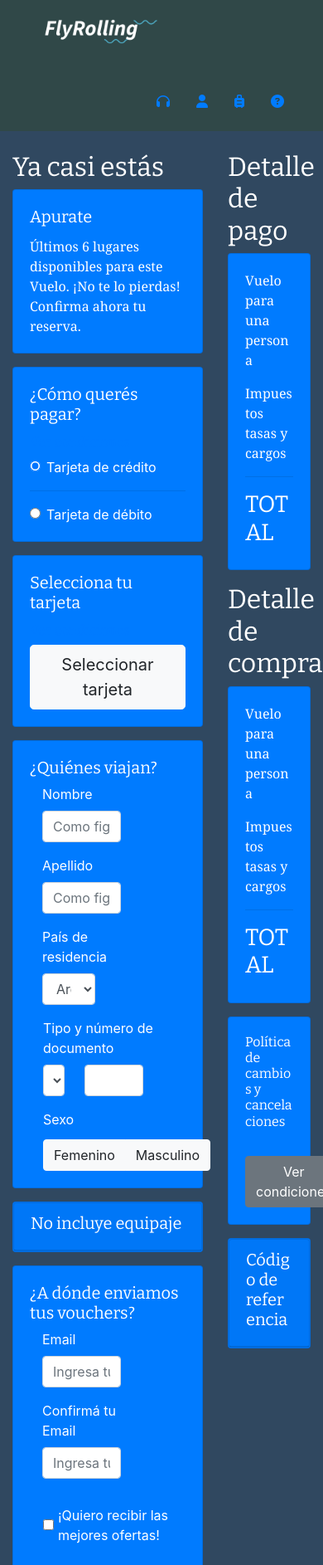
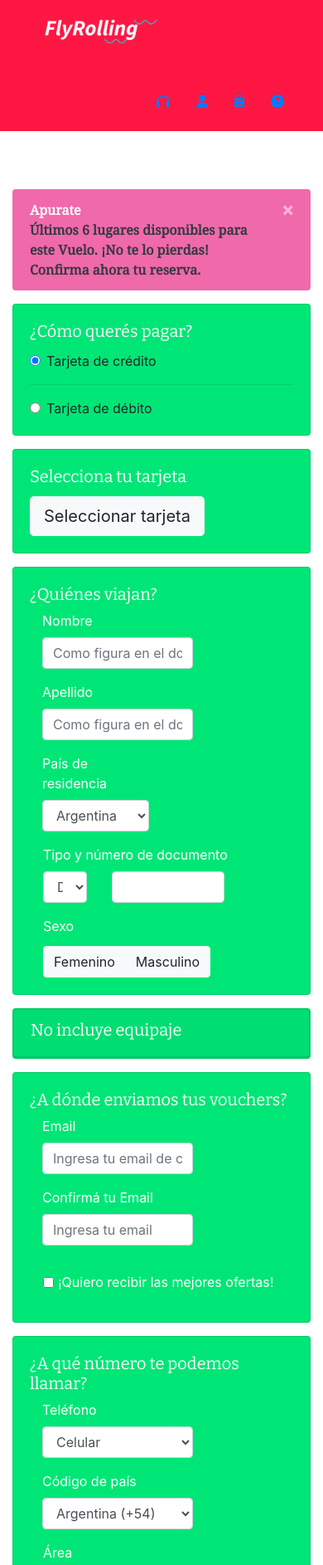
Before and after one commit to luiscazzullo/fly-rolling, a website built with Parcel: page src/checkout.html in a window 390 px wide. Shown: the top 1886 px of the page at 83% size. Built offline with nearby package versions, Linux system fonts and the light colour scheme.

Commit message:
Background color change

```diff
--- a/src/checkout.html
+++ b/src/checkout.html
@@ -13,7 +13,7 @@
     <!-- HEADER -->
     <div class="bg_navbar">
         <div class="container">
-            <div class="row justify-content-between">
+            <div class="row justify-content-between ">
                 <div class="col-sm-1 col-md-3 ">
                     <nav class="navbar">
                         <a class="navbar-brand navbar" href="./index.html">
@@ -21,8 +21,8 @@
                         </a>
                     </nav>
                 </div>
-               <div class="col-sm-11 col-md-9 ">
-                    <ul class="nav justify-content-end p-3">
+               <div class="col-sm-11 col-md-9 " style="border-bottom-left-radius: 24px;">
+                    <ul class="nav justify-content-end p-3 " >
                         <li class="nav-item">
                           <a class="nav-link active" href="index.html">
                             <i class="fas fa-headphones"></i>
@@ -57,18 +57,17 @@
     <!-- PAY -->
     <div class="container">
         <div class="row ">
-            <div class="col-8 mt-4">
+            <div class="col-md-8 mt-4">
                 <h2>Ya casi estás</h2>
-                <div class="card text-white bg-primary mb-3" >
-                    <div class="card-body">
-                        <h5 class="card-title">Apurate</h5>
-                        <p class="card-text">Últimos 6 lugares disponibles para este Vuelo. ¡No te lo pierdas! Confirma ahora tu reserva.</p>
-                    </div>
-                </div>
-                <div class="card text-white bg-primary mb-3" >
+                <div class="alert  bg-alert alert-dismissible fade show" role="alert">
+                    <strong>Apurate</strong> <br> <strong class="text-dark"> Últimos 6 lugares disponibles para este Vuelo. ¡No te lo pierdas! Confirma ahora tu reserva.</strong>
+                    <button type="button" class="close" data-dismiss="alert" aria-label="Close">
+                      <span aria-hidden="true">&times;</span>
+                    </button>
+                 </div>
+                <div class="card bg-lgreen mb-3">
                     <div class="card-body">
                         <h5 class="card-title border-dark">¿Cómo querés pagar?</h5>
-                        <h6><a href="">Ver condiciones</a></h6>
                         <div class="form-check">
                             <input class="form-check-input" type="radio" name="exampleRadios" id="exampleRadios1" value="option1" checked>
                             <label class="form-check-label" for="exampleRadios1">
@@ -84,10 +83,9 @@
                         </div>
                     </div>
                 </div>
-                <div class="card text-white bg-primary mb-3" >
+                <div class="card text-dark bg-lgreen mb-3" >
                     <div class="card-body">
                         <h5 class="card-title border-dark">Selecciona tu tarjeta</h5>
-                        <h6><a href="">Ver condiciones</a></h6>
                         <button type="button" class="btn btn-light btn-lg" data-toggle="modal" data-target="#exampleModalLong">Seleccionar tarjeta</button>
                         <div class="modal fade " id="exampleModalLong" tabindex="-1" role="dialog" aria-labelledby="exampleModalLongTitle" aria-hidden="true">
                             <div class="modal-dialog" role="document">
@@ -159,7 +157,7 @@
                         </div>
                     </div>
                 </div>
-                <div class="card text-white bg-primary mb-3" >
+                <div class="card text-white bg-lgreen mb-3" >
                     <div class="card-body">
                         <h5>¿Quiénes viajan?</h5>
                         <form >
@@ -212,9 +210,9 @@
                         </form>
                     </div>
                 </div>
-                <div class="card text-white bg-primary mb-3">
+                <div class="card text-dark bg-lgreen mb-3">
                     <div id="accordion">
-                        <div class="card text-white bg-primary mb-0">
+                        <div class="card text-dark bg-lgreen mb-0">
                             <div class="card-header" >
                             <a class="card-link" data-toggle="collapse" href="#collapseOne" >
                                 <h5>No incluye equipaje</h5>
@@ -279,7 +277,7 @@
                         </div>
                     </div>
                 </div>
-                <div class="card text-white bg-primary mb-3" >
+                <div class="card text-white bg-lgreen mb-3" >
                     <div class="card-body">
                         <h5>¿A dónde enviamos tus vouchers?</h5>
                         <form>
@@ -298,7 +296,7 @@
                         </div>
                     </div>
                 </div>
-                <div class="card text-white bg-primary mb-3" >
+                <div class="card text-white bg-lgreen mb-3" >
                     <div class="card-body">
                         <h5>¿A qué número te podemos llamar?</h5>
                         <form>
@@ -325,7 +323,7 @@
                                     <label>Área</label>
                                     <input type="text" class="form-control" id="inputCode">
                                 </div>
-                                <div class="form-group col-md-6">
+                                <div class="form-group col-md-6 ml-3">
                                     <label>Número</label>
                                     <input type="text" class="form-control" id="inputNumber">
                                 </div>
@@ -337,15 +335,15 @@
                         </div>
                     </div>
                 </div>
-                <div class="card text-white bg-primary mb-3" >
+                <div class="card text-white bg-lgreen mb-3" >
                     <div class="card-body">
                         <div class="row">
-                            <div class="col-8 border-right">
+                            <div class="col-md-8 border-right">
                                 <div class="row">
-                                    <div class="col-2">
+                                    <div class="col-md-2">
                                     <img src="./images/assistcard.png" alt="">
                                     </div>
-                                    <div class="col-9">
+                                    <div class="col-md-9">
                                     <h5>Asistencia al viajero</h5>
                                     <small>ASSISTCARD</small>
                                     <br>
@@ -358,7 +356,7 @@
                                     </div>
                                 </div>
                             </div>
-                            <div class="col-4">
+                            <div class="col-md-4">
                                     <span class="badge badge-success badge-pill">50% OFF</span>
                                     <p>Por 5 días para 1 persona</p>
                                     <strong>$500  </strong><small class="text-secondary"><del>$1000</del></small>
@@ -375,9 +373,9 @@
                 <br>
                 <button type="submit" class="btn btn-primary mb-4">Comprar</button>
             </div>
-            <div class="col-4 mt-4">
+            <div class="col-md-4 mt-4">
                 <h2>Detalle de pago</h2>
-                <div class="card text-white bg-primary mb-3" >
+                <div class="card text-white bg-lgreen mb-3" >
                     <div class="card-body">
                         <p class="card-text">Vuelo para una persona</p>
                         <p class="card-text">Impuestos tasas y cargos</p>
@@ -386,7 +384,7 @@
                     </div>
                 </div>
                 <h2>Detalle de compra</h2>
-                <div class="card text-white bg-primary mb-3" >
+                <div class="card text-white bg-lgreen mb-3" >
                     <div class="card-body">
                         <p class="card-text">Vuelo para una persona</p>
                         <p class="card-text">Impuestos tasas y cargos</p>
@@ -394,15 +392,15 @@
                         <h3>TOTAL</h3>
                     </div>
                 </div>
-                <div class="card text-white bg-primary mb-3" >
+                <div class="card text-white bg-lgreen mb-3" >
                     <div class="card-body">
                         <h6>Política de cambios y cancelaciones</h6>
                         <button class="btn btn-secondary mt-4">Ver condiciones</button>
                     </div>
                 </div>
-                <div class="card text-white bg-primary mb-3">
+                <div class="card text-white bg-lgreen mb-3">
                     <div id="accordion">
-                        <div class="card text-dark bg-primary mb-0">
+                        <div class="card text-dark bg-lgreen mb-0">
                             <div class="card-header" >
                             <a class="card-link" data-toggle="collapse" href="#collapseOne" >
                                 <h5>Código de referencia</h5>
@@ -481,10 +479,8 @@
                 <div class="col-md-4">
                     <p class="text-center my-2"><span class="text-dark">Posventas</span> + 54 11 5173 3543</p>
                 </div>
-
             </div>
             <hr class="m-0"/>
-
             <div class="row justify-content-around p-4 text-center">
                 <div class="col-md-4">
                     <h6>¿Quiénes somos?</h6>
@@ -505,11 +501,8 @@
                     <a class="link-decoration" href="#">Email</a>
                 </div>
             </div>
-
         </footer>
-
         <!-- END FOOTER -->
-
     <script src="./js/checkout.js"></script>
 </body>
 </html>
--- a/src/css/main.css
+++ b/src/css/main.css
@@ -29,16 +29,16 @@ p, a, strong, span, li, small {
 }
 
 .bg_navbar {
-    background:#304848;
+    background:#ff1744     ;
 }
 
 .bg_main {
-    background: #304860;
+    background: white;
 }
 
 
 .bg_footer {
-    background:#A8A8A8;
+    background:#ff1744 ;
 }
 
 * {
@@ -598,4 +598,12 @@ footer .form-image-container img {
 .textdec {
     text-decoration: none !important;
 }
+
+.bg-lgreen {
+    background: #00e676  !important;
+}
+
+.bg-alert {
+    background: #f069ab ;
+}
 /**CHECKOUT**/
--- a/src/js/checkout.js
+++ b/src/js/checkout.js
@@ -1,6 +1,7 @@
 import './main';
 import jQuery from 'jquery/dist/jquery';
 const $ = jQuery;
+
 $(function () {
     $('[data-toggle="popover"]').popover()
 })
```
Also changed, not shown: src/index.html (+1 -1 lines).
